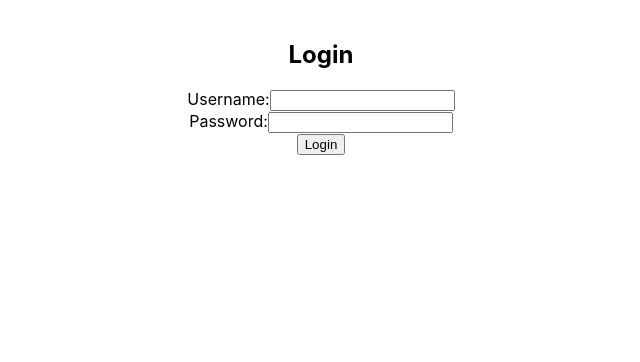
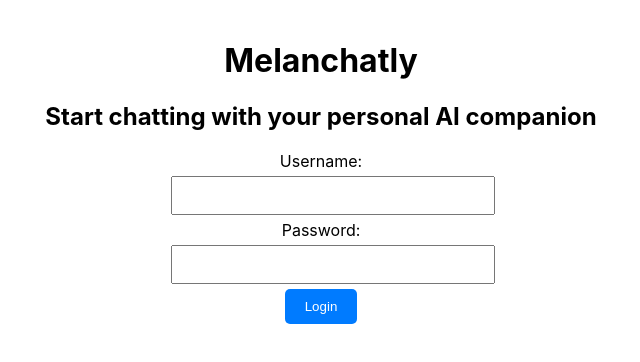
Before and after one commit to Karthik-TK/melanchatly, a React (Create React App) app in the folder companion_ui/: page /login in a window 1280 px wide. Shown: the top 362 px of the page, without its empty margins (319-959 px from the left). Built offline with nearby package versions, Linux system fonts and the light colour scheme.

Commit message:
fix login and hide for now

```diff
--- a/companion_ui/src/App.js
+++ b/companion_ui/src/App.js
@@ -1,41 +1,43 @@
-import './App.css';
-import Home from './components/Home';
-import Profile from './components/Profile';
-import Chat from './components/Chat';
-import Login from './Login';
-import { BrowserRouter as Router, Routes, Route} from 'react-router-dom';
+import { useState } from "react";
+import {
+  Navigate,
+  Route,
+  BrowserRouter as Router,
+  Routes,
+} from "react-router-dom";
+import "./App.css";
+import Chat from "./components/chat";
+import Home from "./components/home";
+import Profile from "./components/profile";
+import Login from "./Login";
 
+function App() {
+  const [isLoggedIn, setIsLoggedIn] = useState(false);
 
-// function App() {
-//   return (
-//     <div className="App">
-      /* <header className="App-header">
-        <img src={logo} className="App-logo" alt="logo" />
-        <p>
-          Edit <code>src/App.js</code> and save to reload.
-        </p>
-        <a
-          className="App-link"
-          href="https://reactjs.org"
-          target="_blank"
-          rel="noopener noreferrer"
-        >
-         hello Learn React
-        </a>
-      </header> */
+  const handleLogin = () => {
+    setIsLoggedIn(true);
+  };
 
-
-      function App(){
-        return(
+  return (
     <Router>
       <div className="App">
         <Routes>
-            <Route exact path="/" element={<Home/>} />
-            <Route path="/Chat" element={<Chat/>} />
-            <Route path="/Profile" element={<Profile/>} />
-            <Route path="/Login" element={<Login/>} />
+          <Route
+            exact
+            path="/"
+            element={isLoggedIn ? <Home /> : <Navigate to="/login" />}
+          />
+          <Route
+            path="/Chat"
+            element={isLoggedIn ? <Chat /> : <Navigate to="/login" />}
+          />
+          <Route
+            path="/Profile"
+            element={isLoggedIn ? <Profile /> : <Navigate to="/login" />}
+          />
+          <Route path="/Login" element={<Login onLogin={handleLogin} />} />
         </Routes>
-      </div >
+      </div>
     </Router>
   );
 }
--- a/companion_ui/src/Login.js
+++ b/companion_ui/src/Login.js
@@ -1,25 +1,29 @@
-import React, {useState} from "react";
+import React, { useState } from "react";
 import { useNavigate } from "react-router";
 
-const Login = ({onLogin}) => {
-    const [username, setUsername] = useState('');
-    const [password, setPassword] = useState('');
+const Login = ({ onLogin }) => {
+  const [username, setUsername] = useState("");
+  const [password, setPassword] = useState("");
   const navigate = useNavigate();
 
   const handleLogin = (e) => {
     e.preventDefault();
-        // Check hardcoded credentials
-        if (username === "Mental_AI" && password === "I_Like_AI") {
-            // onLogin(username); // Pass username to Home component
+    if (username === "admin" && password === "I_Like_AI") {
+      onLogin(); // Call the onLogin function from props
       navigate("/"); // Redirect to Home
     } else {
       alert("Invalid credentials");
     }
   };
+
   return (
-    <div style={{ padding: '20px' }}>
-        <h2>Login</h2>
-        <form onSubmit={handleLogin}>
+    <div style={{ padding: "20px", textAlign: "center" }}>
+      <h1>Melanchatly</h1>
+      <h2>Start chatting with your personal AI companion</h2>
+      <form
+        onSubmit={handleLogin}
+        style={{ maxWidth: "300px", margin: "0 auto" }}
+      >
         <div>
           <label>
             Username:
@@ -28,6 +32,7 @@ return (
               value={username}
               onChange={(e) => setUsername(e.target.value)}
               required
+              style={{ width: "100%", padding: "10px", margin: "5px 0" }}
             />
           </label>
         </div>
@@ -39,10 +44,22 @@ return (
               value={password}
               onChange={(e) => setPassword(e.target.value)}
               required
+              style={{ width: "100%", padding: "10px", margin: "5px 0" }}
             />
           </label>
         </div>
-            <button type="submit">Login</button>
+        <button
+          type="submit"
+          style={{
+            padding: "10px 20px",
+            backgroundColor: "#007bff",
+            color: "white",
+            border: "none",
+            borderRadius: "5px",
+          }}
+        >
+          Login
+        </button>
       </form>
     </div>
   );
```
Lines whose indentation alone changed are shown as unchanged.
